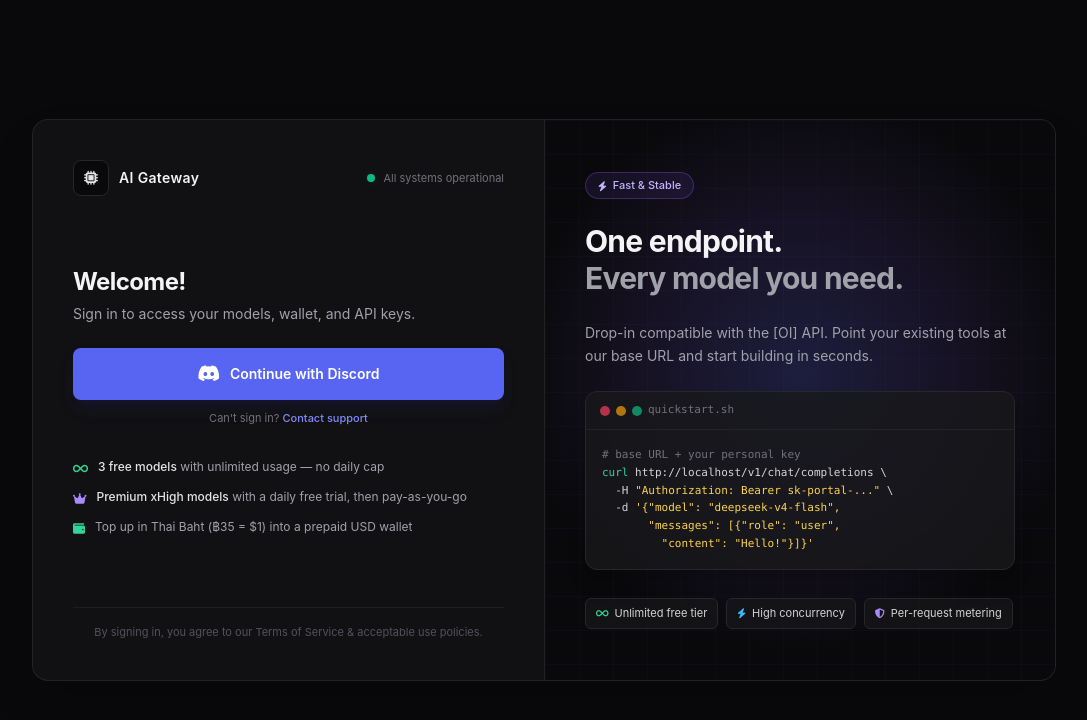
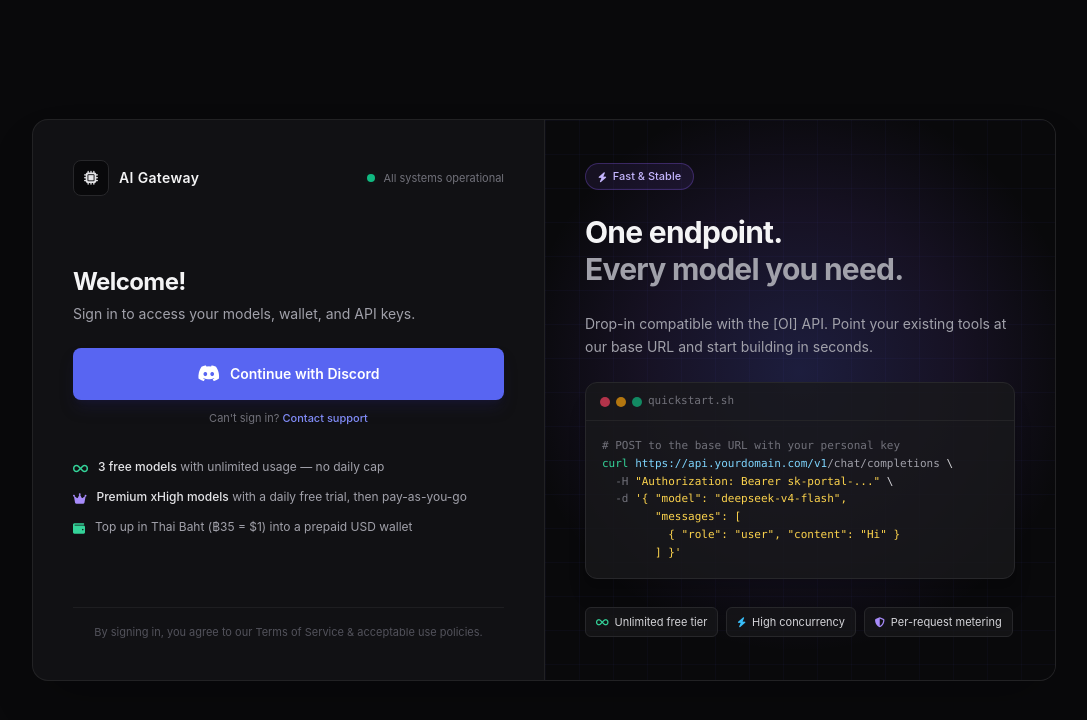
Before and after one commit to ffxlm/Ai-Gateway, a FastAPI app: page /login in a window 1280 px wide. Shown: the top 720 px of the page, without its empty margins (96-1183 px from the left). Run offline with FastAPI, Linux system fonts and the light colour scheme; data comes from the database, SQL or seed files in the repository; some libraries are stand-ins or nearby versions.

Commit message:
Polish the login quickstart sample
- Use a neutral https://api.yourdomain.com/v1 instead of a localhost URL on the
  marketing-facing login page.
- Reformat the JSON body onto tidy indented lines and give the command, flags
  and URL consistent colours so the sample reads cleanly.

```diff
--- a/app/routers/pages.py
+++ b/app/routers/pages.py
@@ -203,12 +203,18 @@ async def login_page(request: Request):
     elif error:
         error_msg = "Authentication failed. Please try again."
 
+    # The login page is a marketing surface, so avoid showing a localhost URL
+    # there; fall back to a neutral example until a real domain is in use.
+    api_endpoint = f"{str(request.base_url).rstrip('/')}/v1"
+    if "localhost" in api_endpoint or "127.0.0.1" in api_endpoint:
+        api_endpoint = "https://api.yourdomain.com/v1"
+
     return templates.TemplateResponse(request, "login.html", {
         "error": error_msg,
         "free_models": FREE_MODELS,
         "usd_to_thb": _usd_rate(),
         "discord_invite": get_setting("discord_invite_url", settings.DISCORD_INVITE_URL),
-        "api_endpoint": f"{str(request.base_url).rstrip('/')}/v1",
+        "api_endpoint": api_endpoint,
     })
 
 
--- a/app/templates/login.html
+++ b/app/templates/login.html
@@ -122,12 +122,13 @@
                         <span class="h-2.5 w-2.5 rounded-full bg-emerald-500/70"></span>
                         <span class="ml-2 text-[11px] text-zinc-500 font-mono">quickstart.sh</span>
                     </div>
-                    <pre class="p-4 text-[11px] leading-relaxed font-mono text-zinc-300 overflow-x-auto"><span class="text-zinc-500"># base URL + your personal key</span>
-<span class="text-emerald-400">curl</span> {{ api_endpoint or 'https://api.yourapp.com/v1' }}/chat/completions \
-  -H <span class="text-amber-300">"Authorization: Bearer sk-portal-..."</span> \
-  -d <span class="text-amber-300">'{"model": "deepseek-v4-flash",</span>
-<span class="text-amber-300">       "messages": [{"role": "user",</span>
-<span class="text-amber-300">         "content": "Hello!"}]}'</span></pre>
+                    <pre class="p-4 text-[11px] leading-relaxed font-mono text-zinc-300 overflow-x-auto"><span class="text-zinc-500"># POST to the base URL with your personal key</span>
+<span class="text-emerald-400">curl</span> <span class="text-sky-300">{{ api_endpoint }}</span><span class="text-zinc-400">/chat/completions</span> \
+  <span class="text-zinc-500">-H</span> <span class="text-amber-300">"Authorization: Bearer sk-portal-..."</span> \
+  <span class="text-zinc-500">-d</span> <span class="text-amber-300">'{ "model": "deepseek-v4-flash",</span>
+<span class="text-amber-300">        "messages": [</span>
+<span class="text-amber-300">          { "role": "user", "content": "Hi" }</span>
+<span class="text-amber-300">        ] }'</span></pre>
                 </div>
 
                 <!-- Stat chips -->
```
